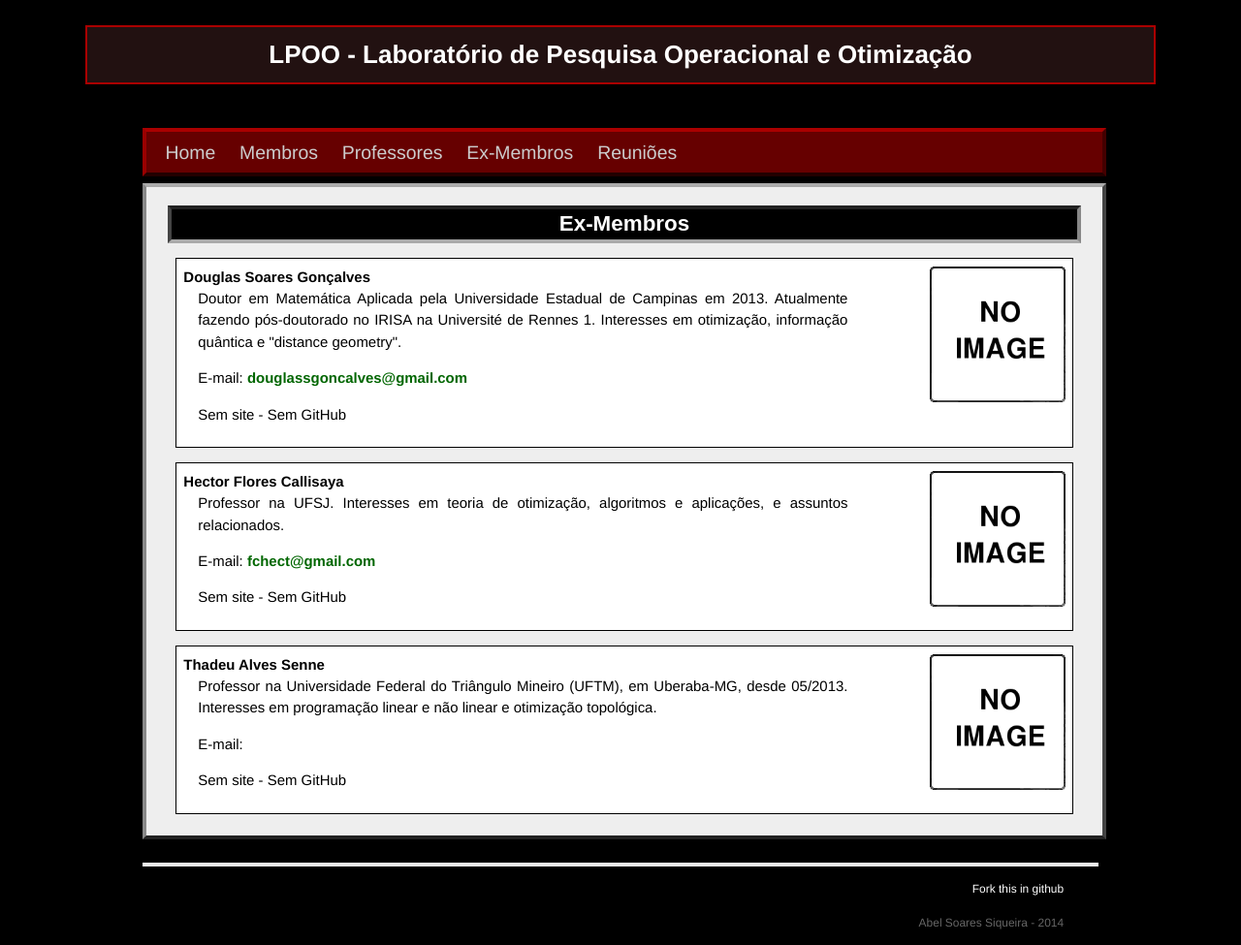
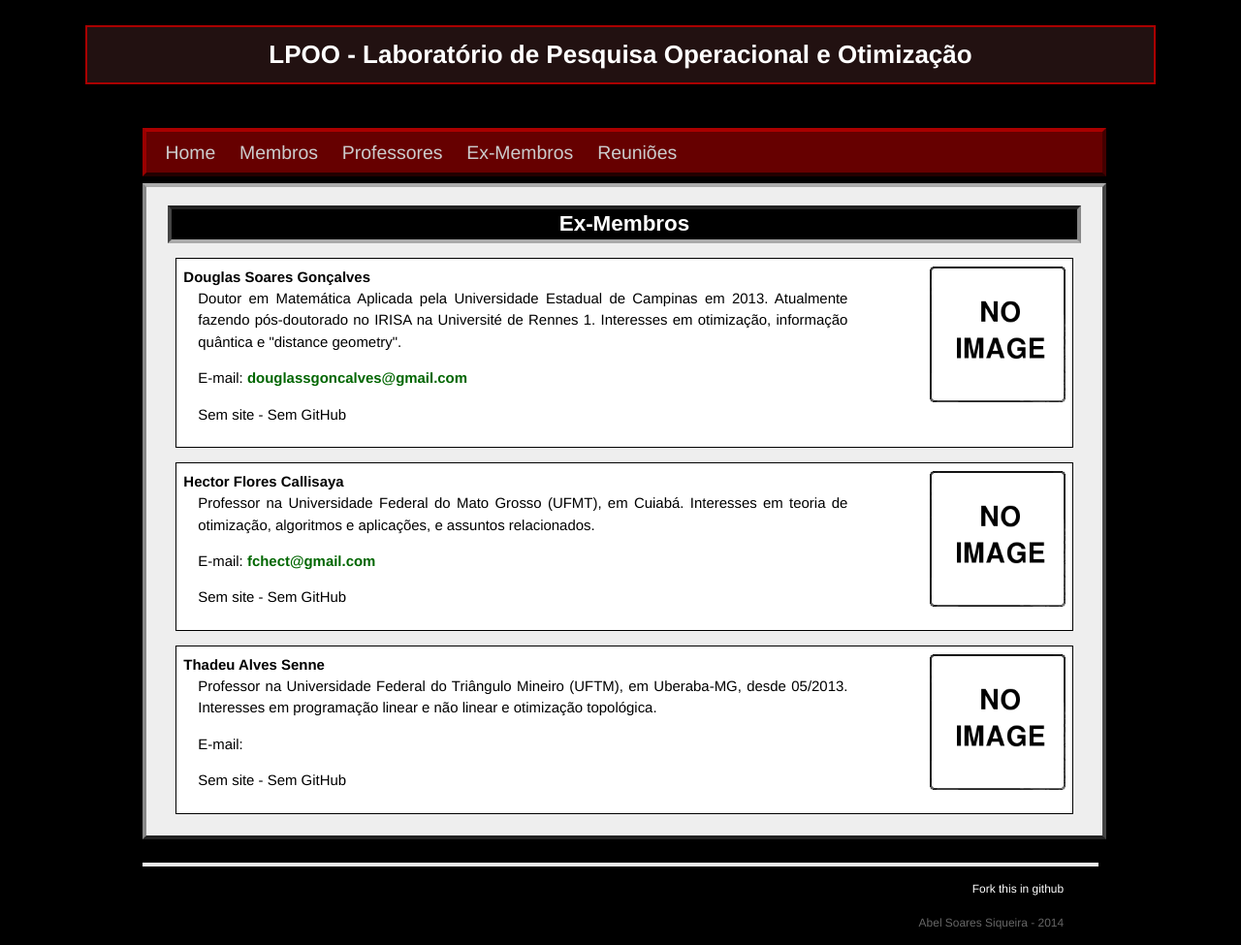
Before and after one commit to lpoo/lpoo.github.io, a Jekyll site: the page built from exmembros.html, in a window 1280 px wide. Shown: the whole page at 97% size. Built offline with Jekyll 4.4.1, drawn with Linux system fonts in a browser that asks for light colours; Markdown is read by kramdown in place of the engine named in the settings.

Commit message:
Update Hector

```diff
--- a/_data/exmembros.yml
+++ b/_data/exmembros.yml
@@ -5,8 +5,9 @@
   email: douglassgoncalves@gmail.com
 
 - name: Hector Flores Callisaya
-  whois: Professor na UFSJ. Interesses em teoria de otimização, algoritmos e
-    aplicações, e assuntos relacionados.
+  whois: Professor na Universidade Federal do Mato Grosso (UFMT), em Cuiabá.
+    Interesses em teoria de otimização, algoritmos e aplicações, e assuntos
+    relacionados.
   email: fchect@gmail.com
 
 - name: Thadeu Alves Senne
```
